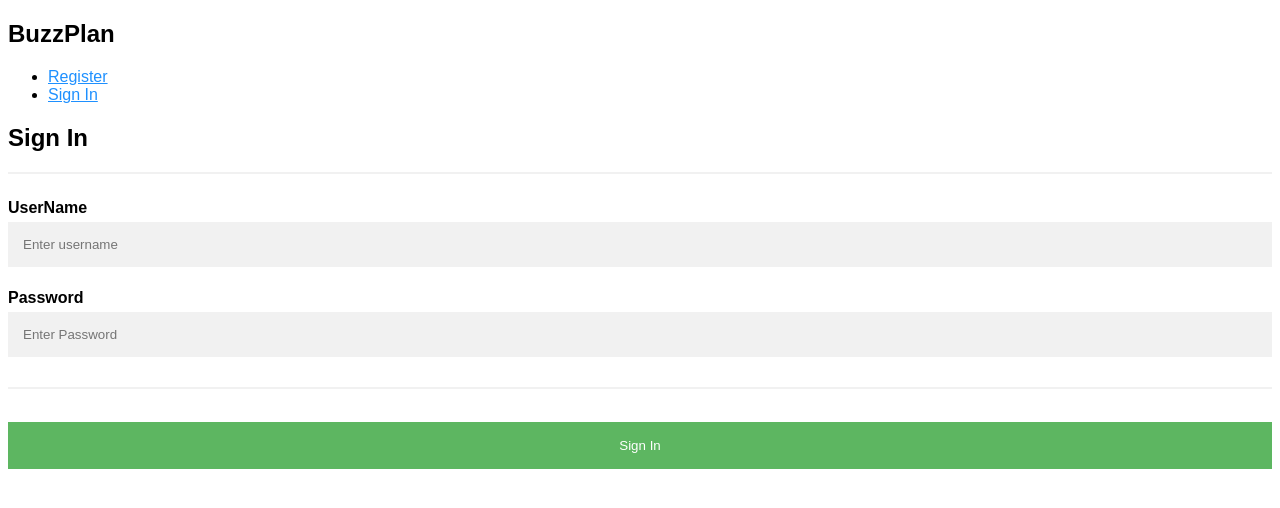
After one commit to willzma/BuzzPlan, a Flask app: page /signin in a window 1280 px wide. The commit adds this page. Shown: the top 508 px of the page. Run offline with Flask 2, Linux system fonts and the light colour scheme.

Commit message:
more add

```diff
--- a/app.py
+++ b/app.py
@@ -9,5 +9,10 @@ def homepage():
 def register():
       return render_template("register.html")
 
+
+@app.route('/signin')
+def signin():
+    return render_template('signin.html')
+
 if __name__ == '__main__':
     app.run(debug=True, use_reloader=True)
--- a/static/mystyle.css
+++ b/static/mystyle.css
@@ -46,13 +46,22 @@ hr {
     opacity: 1;
 }
 
-/* Add a blue text color to links */
+.signin {
+    background-color: #4CAF50;
+    color: white;
+    padding: 16px 20px;
+    margin: 8px 0;
+    border: none;
+    cursor: pointer;
+    width: 100%;
+    opacity: 0.9;
+}
+
+
+.signin:hover {
+    opacity: 1;
+}
+
 a {
     color: dodgerblue;
 }
-
-/* Set a grey background color and center the text of the "sign in" section */
-.signinPart {
-    background-color: #f1f1f1;
-    text-align: center;
-}
--- a/templates/index.html
+++ b/templates/index.html
@@ -1,17 +1,23 @@
-<!DOCTYPE html>
-
-<html>
-<head>
-    <title>Calendar</title>
-    <meta charset="utf-8" />
-
-</head>
-
-<body>
-    <form action = "http://localhost:5000/register">
-        <button type="submit" class="register">Register</button>
-    </form>
-
-<br><br>
-</body>
-</html>
+<!doctype html>
+<title>{% block title %}{% endblock %}BuzzPlan</title>
+<link rel="stylesheet" href="{{ url_for('static', filename='mystyle.css') }}">
+<nav>
+  <h1>BuzzPlan</h1>
+  <ul>
+    {% if g.user %}
+      <li><span>{{ g.user['username'] }}</span>
+    {% else %}
+      <li><a href="{{ url_for('register') }}">Register</a>
+      <li><a href="{{ url_for('signin') }}">Sign In</a>
+    {% endif %}
+  </ul>
+</nav>
+<section class="content">
+  <header>
+    {% block header %}{% endblock %}
+  </header>
+  {% for message in get_flashed_messages() %}
+    <div class="flash">{{ message }}</div>
+  {% endfor %}
+  {% block content %}{% endblock %}
+</section>
--- /dev/null
+++ b/templates/signin.html
@@ -0,0 +1,20 @@
+{% extends 'index.html' %}
+<link rel="stylesheet" href="{{ url_for('static', filename='mystyle.css') }}">
+
+{% block content %}
+  <form method="post">
+        <div class="signIn">
+        <h1>Sign In</h1>
+        <hr>
+
+            <label for="username"><b>UserName</b></label>
+            <input type="text" placeholder="Enter username" name="username" required>
+
+            <label for="psw"><b>Password</b></label>
+            <input type="password" placeholder="Enter Password" name="psw" required>
+
+        <hr>
+        <button type="submit" class="signin">Sign In</button>
+        </div>
+    </form>
+{% endblock %}
```
Also changed, not shown: templates/register.html (+4 -18 lines), 1 other file.
